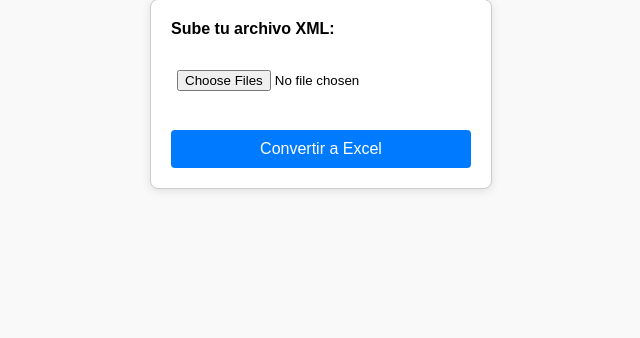
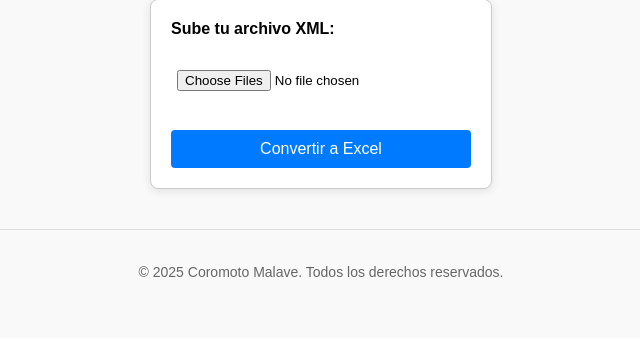
Before and after one commit to EmperatrizMalave/xml_reader_generator, a Flask app: page / in a window 1280 px wide. Shown: the part 129-467 px from the top of the page, without its empty margins (319-959 px from the left). Run offline with Flask 3, Linux system fonts and the light colour scheme.

Commit message:
add footer section with CEMR copyright

```diff
--- a/static/styles.css
+++ b/static/styles.css
@@ -52,3 +52,11 @@ body {
 #botonConvertir:hover {
     background-color: #0056b3;       /* Azul más oscuro */
 }
+#footer {
+  text-align: center;
+  padding: 20px;
+  margin-top: 40px;
+  font-size: 14px;
+  color: #666;
+  border-top: 1px solid #ddd;
+}
--- a/templates/index.html
+++ b/templates/index.html
@@ -7,6 +7,7 @@
 <!-- Vincula el archivo de estilos CSS si lo usas -->
 <link rel="stylesheet" href="{{ url_for('static', filename='styles.css') }}">
 </head>
+
 
 <body>
 <!-- Título principal -->
@@ -25,5 +26,12 @@
     <button id="botonConvertir" type="submit">Convertir a Excel</button>
 
 </form>
+<footer id="footer">
+    <p>© <span id="anio-actual"></span> Coromoto Malave. Todos los derechos reservados.</p>
+</footer>
+<script>
+    // Script para poner el año actual automáticamente
+    document.getElementById("anio-actual").textContent = new Date().getFullYear();
+</script>
 </body>
 </html>
```
